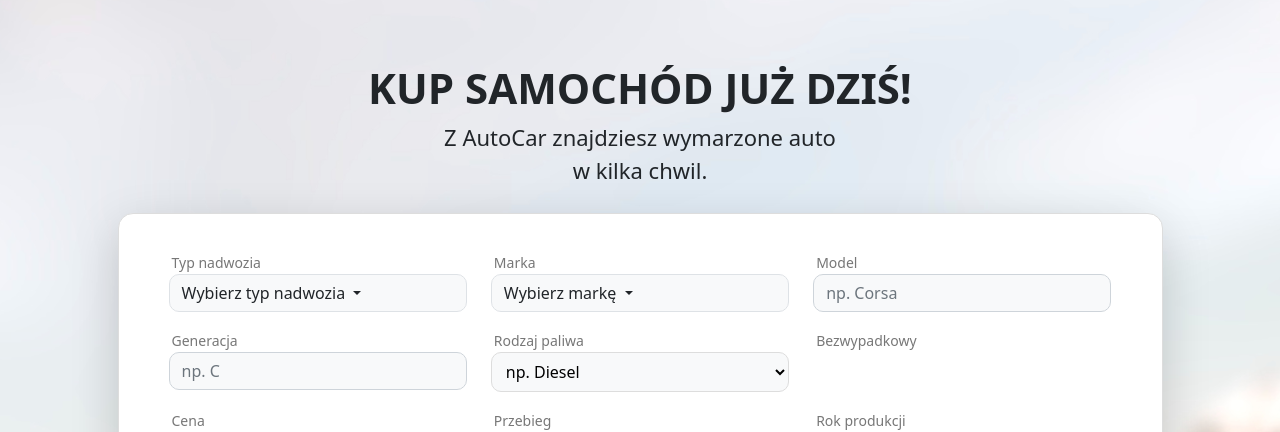
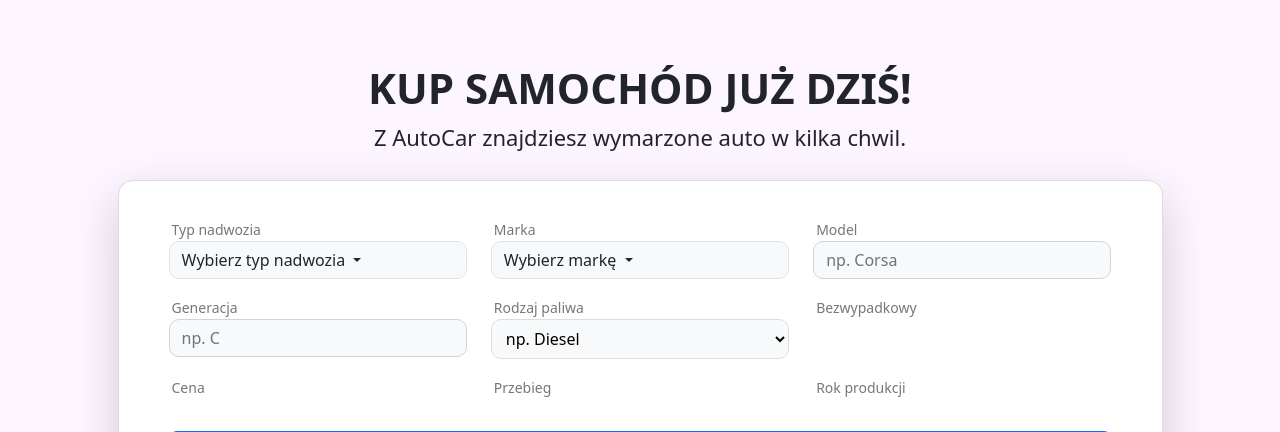
Before and after one commit to KondziuX/car_search, a Django app: template carsearch/carapp/templates/carapp/index.html in a window 1280 px wide. Shown: the part 159-591 px from the top of the page. Run offline with Django 4.2, Linux system fonts and the light colour scheme; the template is opened without the code that fills it, so the values that code supplies are empty; parts of the project's set-up code (start-up, migrations or seed data) failed here and were passed over.

Commit message:
Fixed style for index.html

```diff
--- a/carsearch/carapp/static/main.css
+++ b/carsearch/carapp/static/main.css
@@ -1,5 +1,6 @@
 body{
-    background-image: url('../static/images/index.jpg');
+    /* background-image: url('../static/images/index.jpg'); */
+    background-color: #fdf5ff;
     background-size: cover;
 	background-position: center;
 }
--- a/carsearch/carapp/templates/carapp/index.html
+++ b/carsearch/carapp/templates/carapp/index.html
@@ -14,7 +14,7 @@
       <!-- Filtry Section -->
       <div class="form-cta">
         <h1>Kup samochód już dziś!</h1>
-        <p>Z AutoCar znajdziesz wymarzone auto <br />w kilka chwil.</p>
+        <p>Z AutoCar znajdziesz wymarzone auto w kilka chwil.</p>
       </div>
       <div class="col-md-11 wrapper bg-white shadow-lg">
         <div class="py-2">
```
